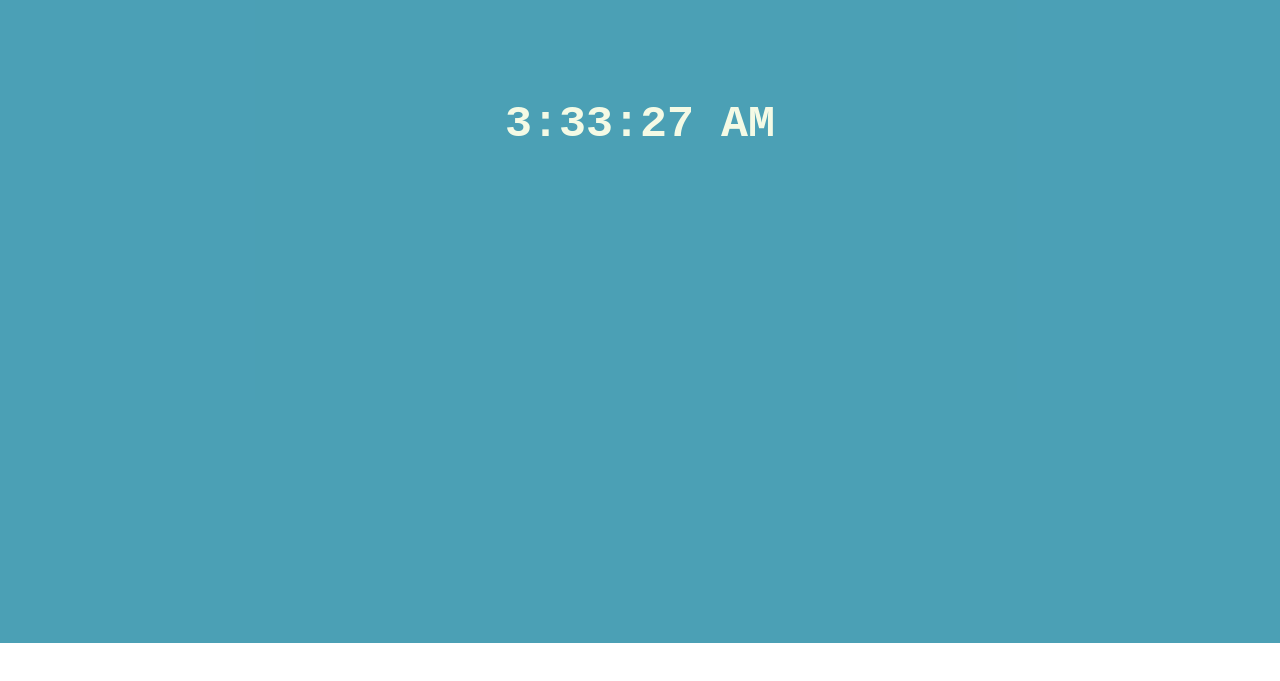
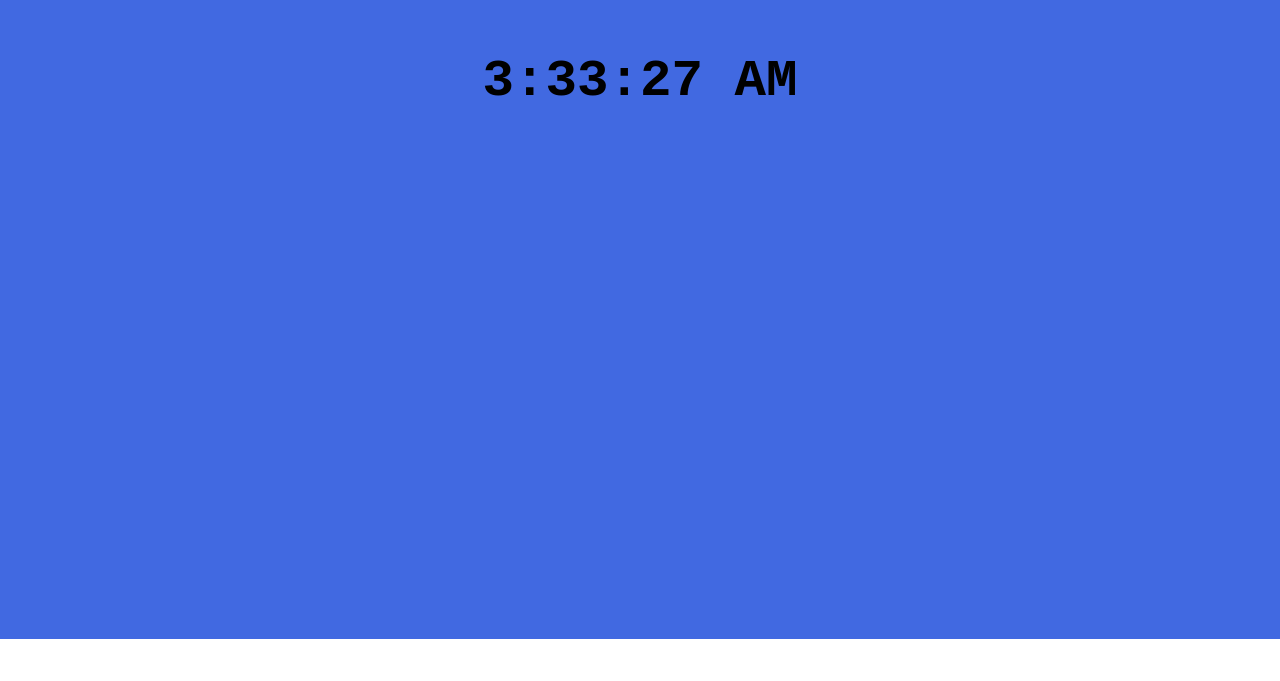
Before and after one commit to shubhamjha25/Multi-Tools, a React (Create React App) app: page /clock in a window 1280 px wide. Shown: the part 109-790 px from the top of the page. Built offline with nearby package versions, Linux system fonts and the light colour scheme.

Commit message:
Errors Corrected

```diff
--- a/src/Components/Widgets/Clock/clock.css
+++ b/src/Components/Widgets/Clock/clock.css
@@ -2,12 +2,12 @@
     display: flex;
     justify-content: center;
     align-content: center;
-    color: rgb(244, 250, 229);
+    color: rgb(18, 19, 17);
     font-family: monospace;
     font-size: 30px;
-    background-color: rgba(59, 152, 175, 0.918);
-    padding-top: 4rem;
-    padding-bottom: 30.8rem;
+    /* background-color: rgba(59, 152, 175, 0.918); */
+    /* padding-top: 4rem;
+    padding-bottom: 30.8rem; */
 }
 h2{
     display: flex;
--- a/src/Components/Widgets/Clock/clock.js
+++ b/src/Components/Widgets/Clock/clock.js
@@ -1,5 +1,5 @@
 import React, { useState } from 'react';
-import './clock.css'
+// import './clock.css'
 
 const Clock = () => {
     let time = new Date().toLocaleTimeString();
@@ -11,9 +11,10 @@ const Clock = () => {
     setInterval(UpdateTime,1000)
     return(
         <>
-        <div className="con"></div>
-            <div className="container">
-                <h2>{time1}</h2>
+            {/* <div className="con"></div> */}
+            <div className="container" style={{display: 'flex', justifyContent: 'center', paddingTop: '10rem',
+             fontSize: '35px', backgroundColor: 'royalblue', paddingBottom: '33rem'}}>
+                <h2 style={{fontFamily: 'monospace'}}>{time1}</h2>
             </div>
         </>
     )
```
Also changed, not shown: src/assests/ban.jpg (added), src/assests/calc.png (renamed from public/assests/calc.png).
